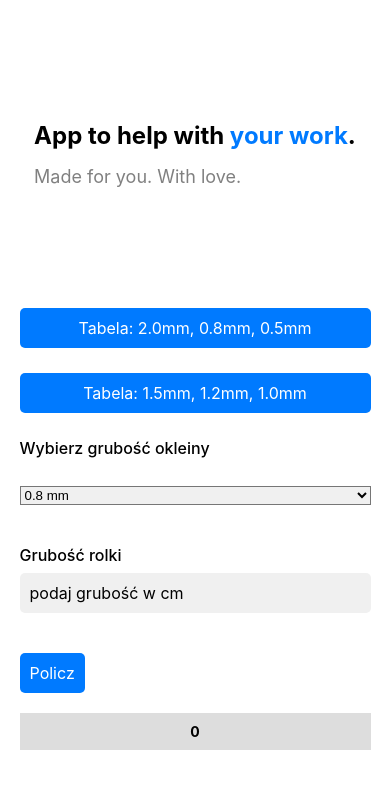
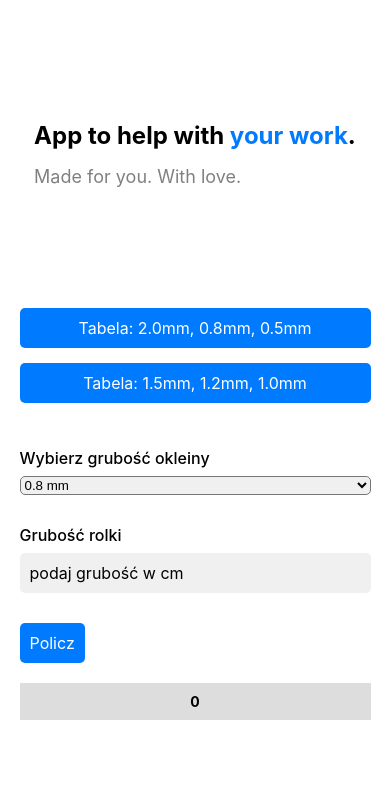
Before and after one commit to wojcikowska-k/AppMetryMobile, a React Native app: screen / in a window 390 px wide. Shown: the top 788 px of the page. Built offline with nearby package versions, Linux system fonts and the light colour scheme.

Commit message:
changed some styles

```diff
--- a/components/main.jsx
+++ b/components/main.jsx
@@ -125,6 +125,7 @@ export const Main = () => {
 
   return (
     <View style={styles.container}>
+      <View style={styles.inputContainerTables}>
         <TouchableOpacity
           style={styles.buttonTable}
           onPress={() => setIsModalVisible(true)}
@@ -137,6 +138,9 @@ export const Main = () => {
         >
           <Text style={styles.buttonText}>Tabela: 1.5mm, 1.2mm, 1.0mm</Text>
         </TouchableOpacity>
+      </View>
+
+      <View style={styles.inputContainer}>
         <Text style={styles.label}>Wybierz grubość okleiny</Text>
         <Picker
           selectedValue={veneerThickness}
@@ -148,6 +152,7 @@ export const Main = () => {
           <Picker.Item label="2.0 mm" value="2.0" />
           <Picker.Item label="0.5 mm" value="0.5" />
         </Picker>
+      </View>
 
       <View style={styles.inputContainer}>
         <Text style={styles.label}>Grubość rolki</Text>
@@ -240,12 +245,16 @@ const styles = StyleSheet.create({
     color: "#000",
   },
   picker: {
-    marginBottom: 20,
     backgroundColor: "#F0F0F0",
     color: "#000",
+    borderRadius: 5,
+  },
+  inputContainerTables: {
+    marginBottom: 20,
+    gap: 10,
   },
   inputContainer: {
-    marginBottom: 20,
+    marginBottom: 10,
   },
   input: {
     backgroundColor: "#F0F0F0",
```
Lines whose indentation alone changed are shown as unchanged.
